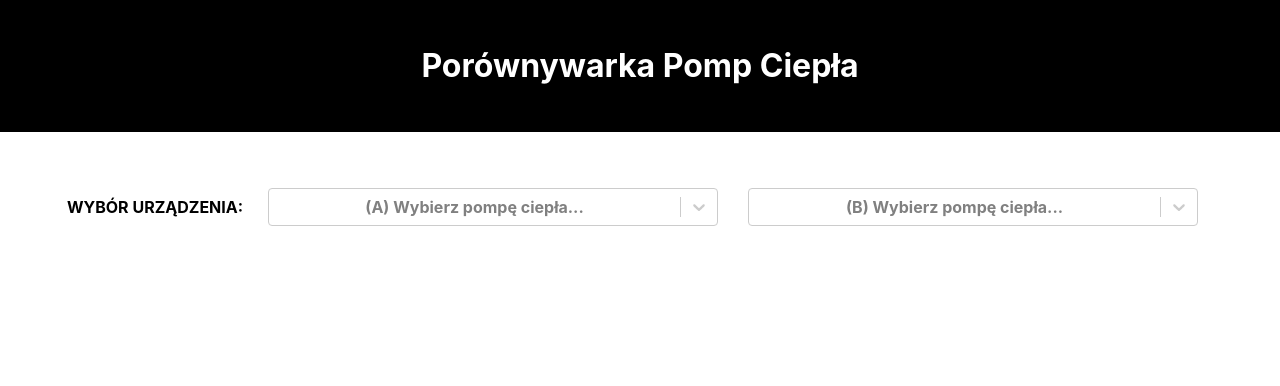
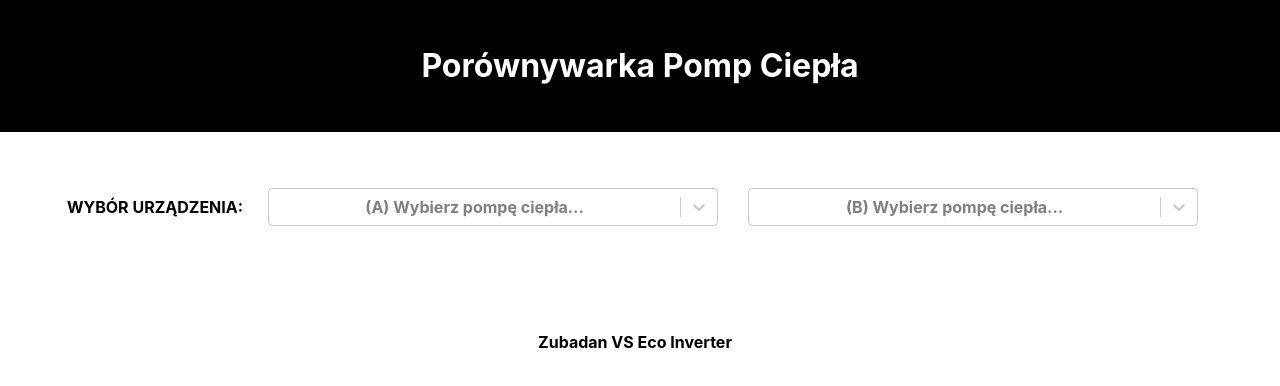
Before and after one commit to DarGrz/HPC, a React (Create React App) app: page / in a window 1280 px wide. Shown: the top 386 px of the page. Built offline with nearby package versions, Linux system fonts and the light colour scheme.

Commit message:
Added Ads Baner

```diff
--- /dev/null
+++ b/src/components/AdBaner.js
@@ -0,0 +1,12 @@
+import React from "react";
+import image1 from "../images/ads/Baner.gif";
+
+function AdBaner() {
+  return (
+    <td className="banerImage" colSpan="3">
+      <img src={image1} />
+    </td>
+  );
+}
+
+export default AdBaner;
--- a/src/components/PumpTable.js
+++ b/src/components/PumpTable.js
@@ -1,10 +1,11 @@
 import React, { Fragment } from "react";
+import AdBaner from "./AdBaner";
 import "./PumpTable.css";
 
 function PumpTable(props) {
   return (
     <Fragment>
-      <tr className="margint">
+      <tr className="margint pumpImage">
         <th>Zdjęcie: </th>
         <td className="center">
           <img src={props.pump.image}></img>
@@ -69,6 +70,11 @@ function PumpTable(props) {
         <td>{props.pump.yearpowusage}</td>
         <td>{props.pump2.yearpowusage}</td>
       </tr>
+
+      <tr>
+        <AdBaner />
+      </tr>
+
       <tr className="tr_header">
         <th colSpan="3">
           <h3>Parametry</h3>
--- a/src/components/SelectPumps.js
+++ b/src/components/SelectPumps.js
@@ -1,21 +1,34 @@
 import Select from "react-select";
 import React, { Fragment, useState } from "react";
 import PumpTable from "./PumpTable";
+import VersusContainer from "./VersusContainer";
 import { Products } from "./data";
 import "./SelectPumps.css";
 
 function SelectPumps(props) {
   const [pump, setPump] = useState("");
+  const [pump2, setPump2] = useState("");
+
+  // Heat pumps selectors
   const onSelectPump = (e) => {
     const SelectedID = e.id;
     const SelectedPump = Products.filter((d) => d.id == SelectedID)[0];
     setPump(SelectedPump);
   };
 
-  const [pump2, setPump2] = useState("");
   const onSelectPump2 = (e) => {
     const SelectedID2 = e.id;
     const SelectedPump2 = Products.filter((d) => d.id == SelectedID2)[0];
+    setPump2(SelectedPump2);
+  };
+
+  // Heat pumps most popular comparisions
+  const onVersusSelect = () => {
+    const SelectedID1 = "8";
+    const SelectedID2 = "2";
+    const SelectedPump1 = Products.filter((d) => d.id == SelectedID1)[0];
+    const SelectedPump2 = Products.filter((d) => d.id == SelectedID2)[0];
+    setPump(SelectedPump1);
     setPump2(SelectedPump2);
   };
 
@@ -57,6 +70,7 @@ function SelectPumps(props) {
           {pump && <PumpTable pump={pump} pump2={pump2} />}
         </tbody>
       </table>
+      <VersusContainer onClick={onVersusSelect} />
     </Fragment>
   );
 }
--- /dev/null
+++ b/src/components/VersusContainer.css
@@ -0,0 +1,3 @@
+tr {
+  border: none !important;
+}
--- /dev/null
+++ b/src/components/VersusContainer.js
@@ -0,0 +1,16 @@
+import React from "react";
+import "./VersusContainer.css";
+
+function VersusContainer(props) {
+  return (
+    <table>
+      <tbody>
+        <tr>
+          <th onClick={props.onClick}>Zubadan VS Eco Inverter</th>
+        </tr>
+      </tbody>
+    </table>
+  );
+}
+
+export default VersusContainer;
```
Also changed, not shown: src/components/SelectPumps2.js (+0 -9 lines), src/components/AdBaner.module.css (added), src/images/ads/Baner.gif (added), 1 other file (tests, documents, lock files or other folders).
